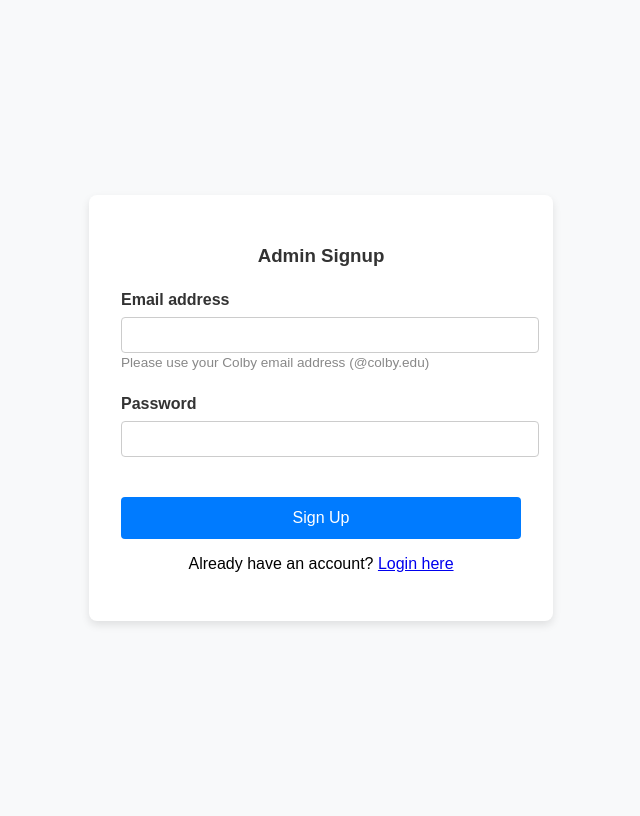
After one commit to agpalm25/Epic_Exec_CS321_CORE_APP, a Flask app: page /signup in a window 1280 px wide. The commit adds this page. Shown: the whole page, without its empty margins (319-959 px from the left). Run offline with Flask 3, Linux system fonts and the light colour scheme.

Commit message:
Simulating Sign Up and Login for Admins

```diff
--- a/app.py
+++ b/app.py
@@ -1,9 +1,27 @@
 from flask import Flask
+from models import db, Admin
 from views import main_blueprint
+from auth import auth_blueprint
+from flask_login import LoginManager
+
 app = Flask(__name__)
+app.config['SECRET_KEY'] = 'secret keyyyyy'
+app.config['SQLALCHEMY_DATABASE_URI'] = 'sqlite:///mydatabase.db'
+app.config['SQLALCHEMY_TRACK_MODIFICATIONS'] = False
+db.init_app(app)
 
-# Register the blueprint
+login_manager = LoginManager(app)
+login_manager.login_view = 'auth.signin'
+
+@login_manager.user_loader
+def load_user(id):
+    return Admin.query.get(int(id))
+
+# Register blueprint for routes
 app.register_blueprint(main_blueprint)
+app.register_blueprint(auth_blueprint)
 
 if __name__ == '__main__':
-    app.run(debug=True, port=3000)
+    with app.app_context():
+        db.create_all()  # Create tables (if not created)
+    app.run(debug=True)
--- a/requirements.txt
+++ b/requirements.txt
@@ -1,9 +1,11 @@
 blinker==1.8.2
 click==8.1.7
-Flask==3.0.3
+Flask==2.2.2
 importlib_metadata==8.5.0
 itsdangerous==2.2.0
 Jinja2==3.1.4
 MarkupSafe==3.0.1
-Werkzeug==3.0.4
+Werkzeug==2.2.2
 zipp==3.20.2
+Flask-SQLAlchemy==3.0.2
+Flask-Login==0.6.2
--- /dev/null
+++ b/static/signup.css
@@ -0,0 +1,71 @@
+body {
+    font-family: Arial, sans-serif;
+    background-color: #f8f9fa;
+}
+
+.container {
+    display: flex;
+    justify-content: center;
+    align-items: center;
+    min-height: 100vh;
+}
+
+.form-container {
+    width: 100%;
+    max-width: 400px;
+    background-color: #fff;
+    padding: 2rem;
+    border-radius: 8px;
+    box-shadow: 0 4px 8px rgba(0, 0, 0, 0.1);
+}
+
+.form-container h3 {
+    text-align: center;
+    margin-bottom: 1.5rem;
+    color: #333;
+}
+
+.form-group {
+    margin-bottom: 1.5rem;
+}
+
+.form-group label {
+    display: block;
+    font-weight: bold;
+    margin-bottom: 0.5rem;
+    color: #333;
+}
+
+.form-group input {
+    width: 100%;
+    padding: 0.5rem;
+    border: 1px solid #ccc;
+    border-radius: 4px;
+    font-size: 1rem;
+}
+
+.form-group small {
+    font-size: 0.85rem;
+    color: #888;
+}
+
+button[type="submit"] {
+    width: 100%;
+    padding: 0.75rem;
+    font-size: 1rem;
+    background-color: #007bff;
+    color: #fff;
+    border: none;
+    border-radius: 4px;
+    cursor: pointer;
+    margin-top: 1rem;
+}
+
+button[type="submit"]:hover {
+    background-color: #0056b3;
+}
+
+.text-center {
+    text-align: center;
+    margin-top: 1rem;
+}
--- /dev/null
+++ b/templates/signup.html
@@ -0,0 +1,33 @@
+<!DOCTYPE html>
+<html lang="en">
+<head>
+    <meta charset="UTF-8">
+    <meta name="viewport" content="width=device-width, initial-scale=1.0">
+    <title>Admin Signup</title>
+    <link rel="stylesheet" href="{{ url_for('static', filename='signup.css') }}">
+
+</head>
+<body class="bg-light">
+    <div class="container">
+        <div class="form-container">
+            <h3>Admin Signup</h3>
+            <form method="POST" action="{{ url_for('auth.signup') }}">
+                <div class="form-group">
+                    <label for="email">Email address</label>
+                    <input type="email" id="email" name="email" required
+                           title="Please use your Colby email address">
+                    <small>Please use your Colby email address (@colby.edu)</small>
+                </div>
+                <div class="form-group">
+                    <label for="password">Password</label>
+                    <input type="password" id="password" name="password" required>
+                </div>
+                <button type="submit">Sign Up</button>
+            </form>
+            <p class="text-center">
+                Already have an account? <a href="/signin">Login here</a>
+            </p>
+        </div>
+    </div>
+</body>
+</html>
--- a/views.py
+++ b/views.py
@@ -32,3 +32,7 @@ def ca_info():
 @main_blueprint.route("/application")
 def application():
     return render_template("application.html")
+
+@main_blueprint.route("/signup", methods=["GET", "POST"])
+def signup():
+    return render_template("signup.html")
```
Also changed, not shown: auth.py (added, +50 -0 lines), models.py (added, +22 -0 lines), templates/signin.html (+5 -4 lines).
